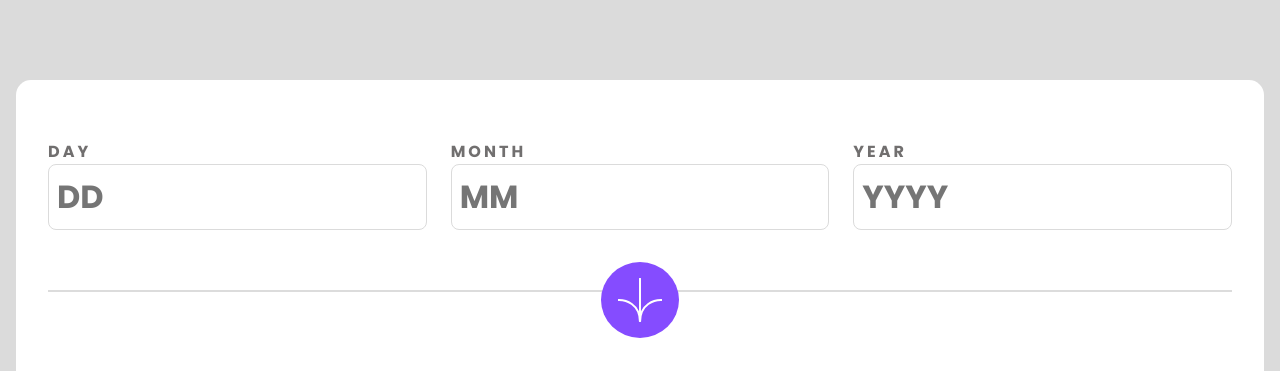
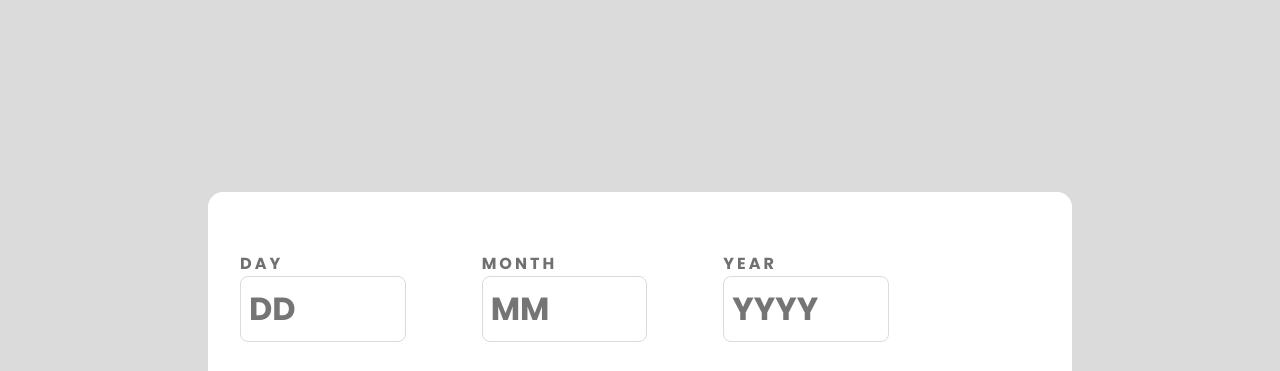
Before and after one commit to BoladeOlalekan/FEM-AGE_CALCULATOR, a plain HTML site: page index.html in a window 1280 px wide. Shown: the top 371 px of the page. Drawn offline with Linux system fonts and the light colour scheme.

Commit message:
Finalized the desktop view

```diff
--- a/css/style.scss
+++ b/css/style.scss
@@ -11,7 +11,7 @@
     .container{
         background-color: white;
         border-radius: 15px;
-        border-bottom-right-radius: 5rem;
+        border-bottom-right-radius: 8rem;
         margin-top: 5rem;
         padding: 2rem;
 
@@ -92,3 +92,41 @@
         }
     }
 }
+
+@media screen and (min-width: 750px){
+    body{
+        .container{
+            margin: 12rem;
+            //padding: 2rem 8rem 2rem 2rem;
+
+            .date-form{
+                gap: 5px;
+                padding-right: 5rem;
+
+                .day-cont{
+                    width: 100%;
+                }
+                .month-cont{
+                    width: 100%;
+                }
+                .year-cont{
+                    width: 100%;
+                }
+
+                input{
+                    width: 70%;
+                }
+            }
+
+            .rule{
+                padding-right: 2rem;
+                img{
+                    position: relative;
+                    top: 50%;
+                    left:100%;
+                    transform: translate(-50%, -50%);
+                }
+            }
+        }
+    }
+}
```
Also changed, not shown: css/style.css, 1 other file.
